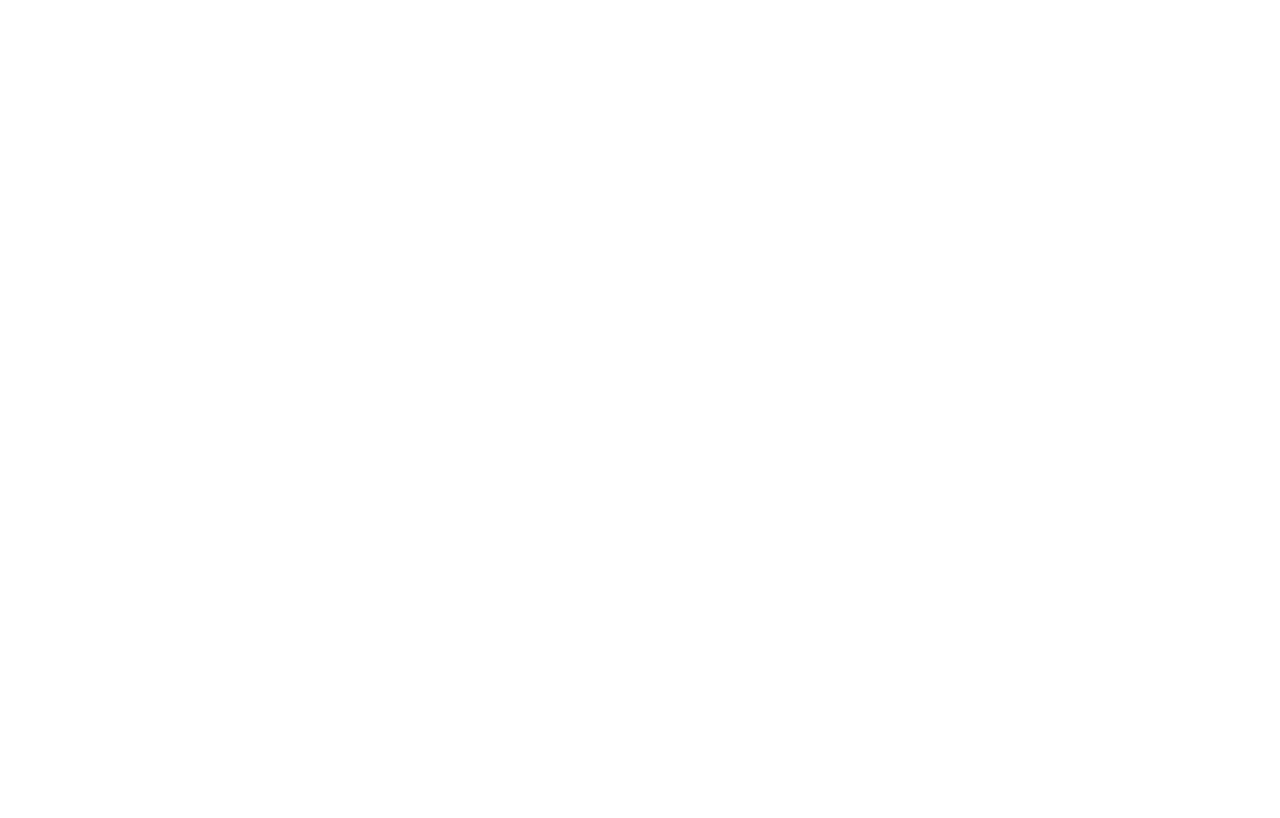
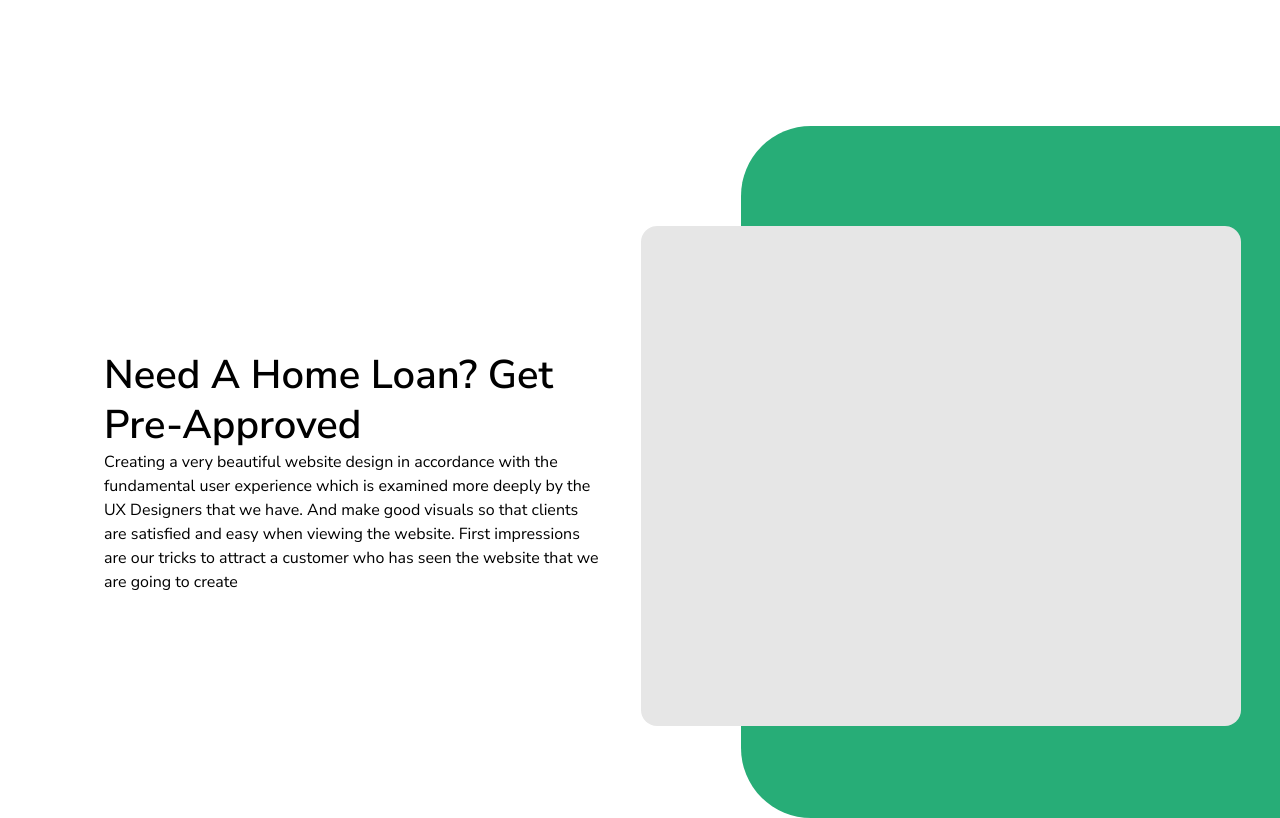
Before and after one commit to abhimanyu-chaudhary/real-estate-website, a React (Vite) app: page / in a window 1280 px wide. Shown: the part 2060-2878 px from the top of the page. Before the commit the page ends 2051 px from the top, so only its background shows below. Built offline with nearby package versions, Linux system fonts and the light colour scheme.

Commit message:
new section added

```diff
--- a/src/components/homepage/Homepage.jsx
+++ b/src/components/homepage/Homepage.jsx
@@ -2,13 +2,14 @@
 import Discover from './Discover';
 import Listings from './Listings';
 import Accordion from './Accordion';
+import Loan from './Loan';
 
 function Homepage() {
   return (
     <div className='w-[100vw]'>
       <Discover />
       <Listings />
-
+      <Loan />
     </div>
   )
 }
--- /dev/null
+++ b/src/components/homepage/Loan.jsx
@@ -0,0 +1,21 @@
+import React from 'react'
+
+function Loan() {
+  return (
+    <div className='w-[1245px] absolute top-[2432px] left-[104px] h-[200px] flex justify-between items-center'>
+      <div>
+        <h1 className='w-[500px] text-[40px] font-semibold leading-tight'>Need A Home Loan? Get Pre-Approved</h1>
+        <p className='w-[500px]'>Creating a very beautiful website design in accordance with the fundamental user experience which is examined more deeply by the UX Designers that we have.
+        And make good visuals so that clients are satisfied and easy when viewing the website. First impressions are our tricks to attract a customer who has seen the website that we are going to create
+        </p>
+      </div>
+      <div className='w-[608px] h-[692px] rounded-tl-[70px] rounded-bl-[70px] bg-[#27AD77]'>
+        <div className='w-[600px] h-[500px] bg-[#E6E6E6] relative right-[100px] top-[100px] rounded-[16px]'>
+
+        </div>
+      </div>
+    </div>
+  )
+}
+
+export default Loan;
```
